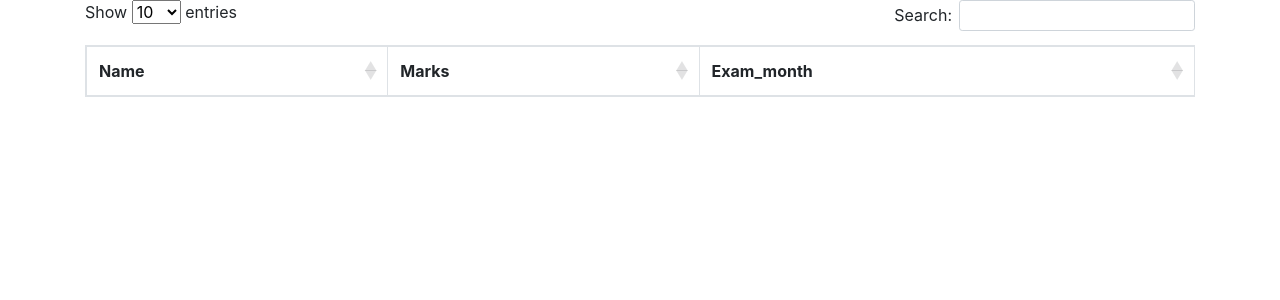
After one commit to Yashshri2000/stud_drf, a Django app: page /stud_view/ in a window 1280 px wide. The commit adds this page. Shown: the top 300 px of the page. Run offline with Django 4.2, Linux system fonts and the light colour scheme; lists and menus that the app fills with data are empty; some libraries are stand-ins or nearby versions.

Commit message:
first commit

```diff
--- a/stud_env/stud_project/stud_app/forms.py
+++ b/stud_env/stud_project/stud_app/forms.py
@@ -14,4 +14,4 @@ class StudentForm(forms.ModelForm):
 
     class Meta:
         model= student
-        fields = ('user','name','marks','Exam_month')
+        fields = ('name','marks','Exam_month')
--- a/stud_env/stud_project/stud_app/models.py
+++ b/stud_env/stud_project/stud_app/models.py
@@ -20,7 +20,7 @@ class student(models.Model):
         nov='November'
         dec='December'
 
-    user = models.ForeignKey(User, on_delete=models.CASCADE)
+    # user = models.ForeignKey(User, on_delete=models.CASCADE)
     name = models.CharField(max_length=30)
     marks = models.PositiveIntegerField()
     Exam_month = models.CharField(max_length=20,choices=Months.choices)
--- a/stud_env/stud_project/stud_app/urls.py
+++ b/stud_env/stud_project/stud_app/urls.py
@@ -1,8 +1,16 @@
-from django.urls import path
+from django.urls import path,include
+
 from .views import *
+from rest_framework import routers
+
+router = routers.DefaultRouter()
+router.register(r'view', viewStudent)
+
+
 urlpatterns=[
    path('',home, name='home'),
    path('add/',add_stud, name='add'),
-#    path('stud-chart/',marks_chart, name='stud-chart'),
    path('stud-chart/',marks_chart.as_view(),name='stud-chart'),
+   path('stud_view/',view_stud),
+   path('api/', include(router.urls)),
 ]
--- a/stud_env/stud_project/stud_app/views.py
+++ b/stud_env/stud_project/stud_app/views.py
@@ -1,8 +1,12 @@
 from audioop import avg
 from multiprocessing import context
+from django.contrib import messages
 from django.shortcuts import render
-from django.db.models import Sum,Avg
+from django.db.models import Sum,Avg,Func
 from django.http import HttpResponse, JsonResponse
+from rest_framework import viewsets
+from rest_framework.decorators import api_view
+from .serializers import StudSerializer
 from .models import student
 from .forms import *
 
@@ -16,6 +20,10 @@ def home(request):
         context = {'form':StudentForm()}
         return render(request, 'home.html',context)
 
+def view_stud(request):
+    return render(request,'viewStud.html')
+
+
 def add_stud(request):
     if request.method == 'GET':
         context = {'form':StudentForm()}
@@ -25,9 +33,9 @@ def add_stud(request):
         print(form)
         if form.is_valid():
             form.save()
-            return HttpResponse('Succefully Added!')
-        context ={'form': form}
-        return render(request,'addStud.html', context)
+            form = StudentForm()
+            messages.success(request,"student added successfully!")
+        return render(request,'addStud.html', {'form':form})
 
 # def marks_chart(request):
 #     labels = []
@@ -43,6 +51,10 @@ def add_stud(request):
 #         'data': data,
 #     })
 
+class Round(Func):
+    function = 'ROUND'
+    template= '%(function)s(%(expressions)s,2)'
+
 class marks_chart(APIView):
     authentication_classes = []
     permission_classes = []
@@ -52,7 +64,7 @@ class marks_chart(APIView):
         labels = []
         data = []
 
-        queryset = student.objects.values('Exam_month').annotate(marks=Avg('marks')).order_by('-marks')
+        queryset = student.objects.values('Exam_month').annotate(marks=(Round(Avg('marks')))).order_by('-marks')
         for entry in queryset:
             labels.append(entry['Exam_month'])
             data.append(entry['marks'])
@@ -61,3 +73,14 @@ class marks_chart(APIView):
             'labels': labels,
             'data': data,
         })
+
+# @api_view(['GET'])
+# def viewStudent(request):
+#     queryset = student.objects.all()
+#     serializer = StudSerializer(queryset, many=True)
+#     ctx = {'data':serializer.data}
+#     return render(request, 'viewStud.html',ctx)
+
+class viewStudent(viewsets.ModelViewSet):
+    queryset = student.objects.all()
+    serializer_class = StudSerializer
--- a/stud_env/stud_project/stud_project/urls.py
+++ b/stud_env/stud_project/stud_project/urls.py
@@ -16,6 +16,7 @@ Including another URLconf
 from django.contrib import admin
 from django.urls import path,include
 
+
 urlpatterns = [
     path('admin/', admin.site.urls),
     path('',include('stud_app.urls')),
--- a/stud_env/stud_project/templates/addStud.html
+++ b/stud_env/stud_project/templates/addStud.html
@@ -1,8 +1,13 @@
 {% extends 'base.html' %}
 {% load crispy_forms_tags %}
+{% block title %}Add Student{% endblock title %}
 {% block content %}
 
 <form action="" method="POST">
+    {% for msg in messages %}
+      <strong><font color="green"> {{ msg }}</font></strong>
+      <hr>
+    {% endfor %}
     {% crispy form %}
 </form>
 {% endblock %}
--- a/stud_env/stud_project/templates/base.html
+++ b/stud_env/stud_project/templates/base.html
@@ -2,7 +2,7 @@
 <html lang="en">
 <head>
     <meta charset="UTF-8" name="viewport" content="width=device-width, initial-scale=1"/>
- <title>{% block title %}Django Highcharts {% endblock %}</title>
+ <title>Django Highcharts</title>
 <link rel="stylesheet" href="https://stackpath.bootstrapcdn.com/bootstrap/4.5.0/css/bootstrap.min.css" integrity="sha384-9aIt2nRpC12Uk9gS9baDl411NQApFmC26EwAOH8WgZl5MYYxFfc+NcPb1dKGj7Sk" crossorigin="anonymous">
 </head>
 <body>
@@ -19,7 +19,7 @@
 </nav>
  <div class="container" style="padding:20px;">
     <div class="col-md-12 well">
-        <h3 class="text-primary">Bar Graph</h3>
+        <h3 class="text-primary">{% block title %}  {% endblock title %}</h3>
         <hr style="border-top:1px dotted #ccc;"/>
   {% block content %} {% endblock %}
     </div>
--- /dev/null
+++ b/stud_env/stud_project/templates/viewStud.html
@@ -0,0 +1,36 @@
+<!doctype html>
+<html lang="en">
+<head>
+  <meta charset="utf-8">
+  <title>All Students</title>
+  <meta name="description" content="Rolling Stone magazine's 2012 list of 500 greatest albums of all time with genres.">
+  <link rel="stylesheet" href="//cdnjs.cloudflare.com/ajax/libs/twitter-bootstrap/4.0.0/css/bootstrap.css">
+  <link rel="stylesheet" href="//cdn.datatables.net/1.10.16/css/dataTables.bootstrap4.min.css">
+</head>
+
+<body>
+  <div class="container">
+    <div class="row">
+      <div class="col-sm-12">
+        <table id="stud" class="table table-striped table-bordered" style="width:100%" data-server-side="true" data-ajax="/api/view/?format=datatables">
+          <thead>
+            <tr>
+              <th data-data="name">Name</th>
+              <th data-data="marks">Marks</th>
+              <th data-data="Exam_month">Exam_month</th>
+            </tr>
+          </thead>
+        </table>
+      </div>
+    </div>
+  </div>
+  <script src="//code.jquery.com/jquery-1.12.4.js"></script>
+  <script src="//cdn.datatables.net/1.10.16/js/jquery.dataTables.min.js"></script>
+  <script src="//cdn.datatables.net/1.10.16/js/dataTables.bootstrap4.min.js"></script>
+  <script>
+      $(document).ready(function() {
+          $('#stud').DataTable();
+      });
+  </script>
+</body>
+</html>
```
Also changed, not shown: stud_env/stud_project/stud_app/serializers.py (added, +8 -0 lines), stud_env/stud_project/stud_project/settings.py (+13 -0 lines), stud_env/stud_project/db.sqlite3, stud_env/stud_project/stud_app/migrations/0006_remove_student_user.py (added).
